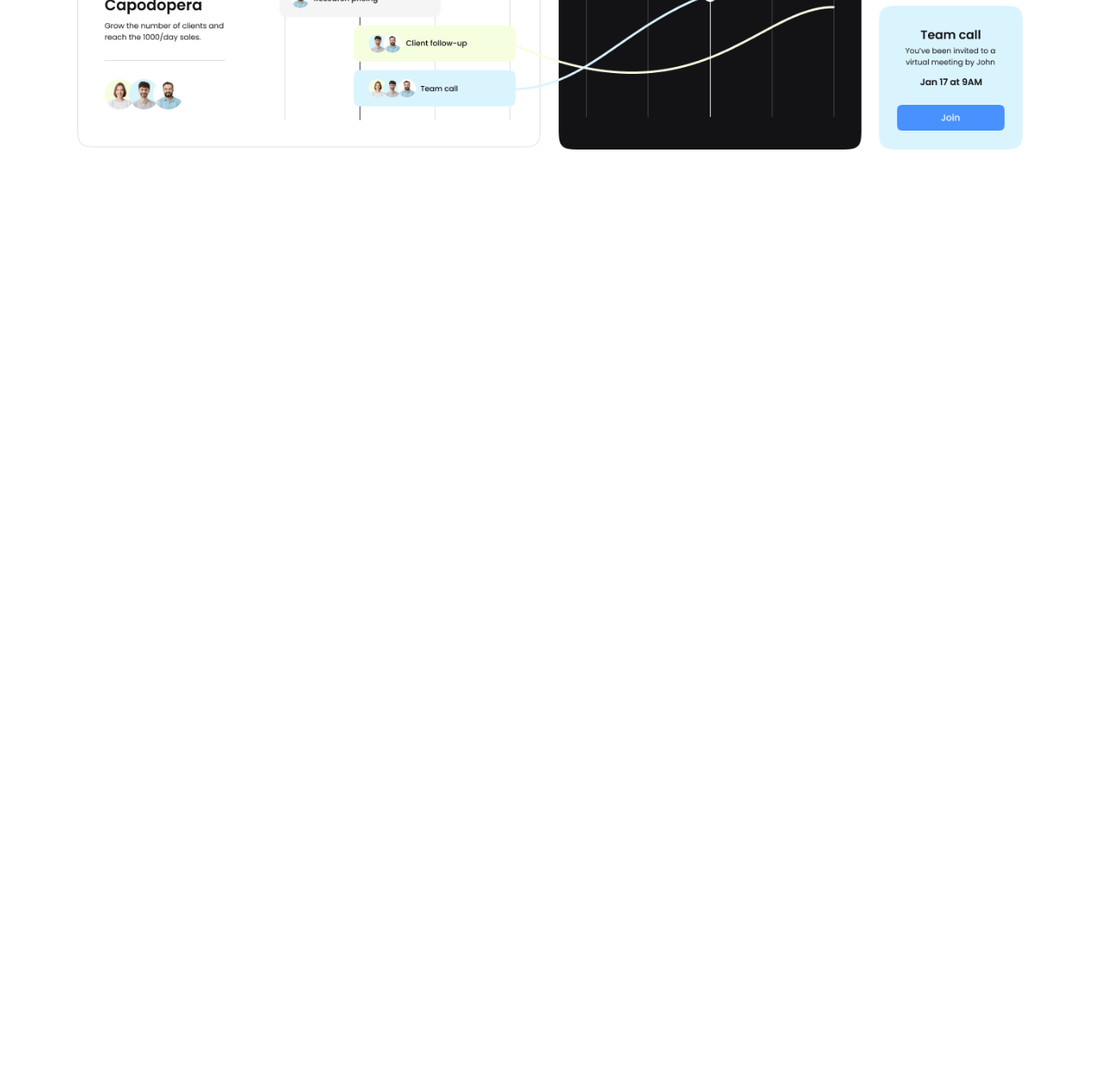
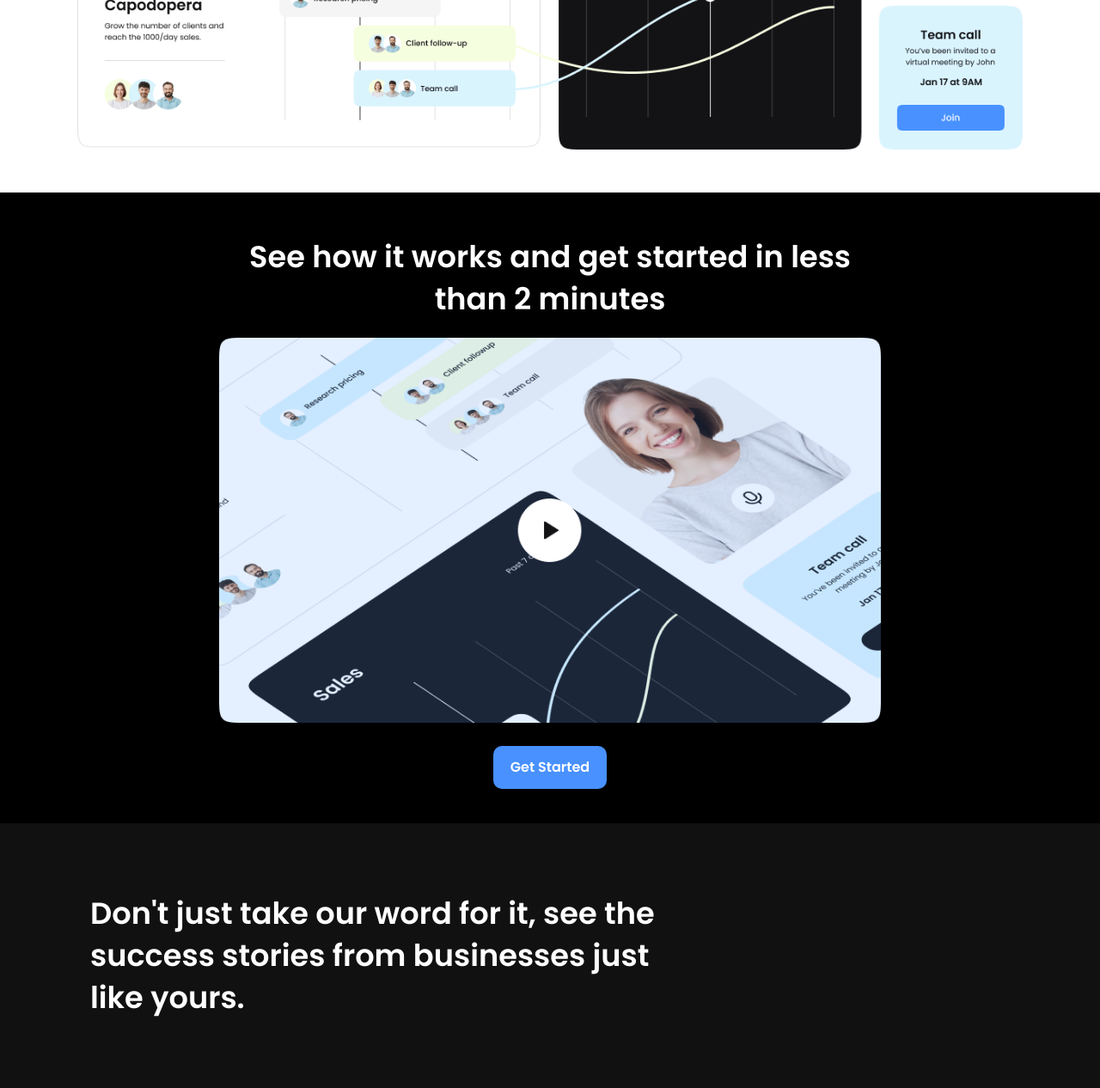
Before and after one commit to steelfish1010/html_css_landing_page, a plain HTML site: page index.html in a window 1280 px wide. Shown: the part 500-1766 px from the top of the page at 86% size. Before the commit the page ends 800 px from the top, so only its background shows below. Drawn offline with Linux system fonts and the light colour scheme; a script that the page names is missing.

Commit message:
add video section

```diff
--- a/css/style.css
+++ b/css/style.css
@@ -86,6 +86,31 @@ img {
     margin-bottom: 20px;
 }
 
+/* Video */
+.video {
+    padding: 10px 0 40px;
+}
+
+.video-content {
+    display: flex;
+    flex-direction: column;
+    align-items: center;
+}
+
+.video-preview {
+    margin-bottom: 20px;
+}
+
+/* Testimonials */
+.testimonials {
+    padding: 40px 0;
+}
+
+.testimonials .testimonials-heading {
+    width: 700px;
+    margin-bottom: 40px;
+}
+
 /* Utility Classes */
 .container {
     max-width: 1100px;
@@ -110,6 +135,7 @@ img {
     border: none;
     border-radius: 10px;
     cursor: pointer;
+    text-align: center;
     transition: 0.5s;
 }
 
@@ -171,3 +197,24 @@ img {
 .text-center {
     text-align: center;
 }
+
+/* Background */
+.bg-primary {
+    background: var(--primary-colour);
+    color: #fff;
+}
+
+.bg-light {
+    background: var(--light-colour);
+    color: #333;
+}
+
+.bg-dark {
+    background: var(--dark-colour);
+    color: #fff;
+}
+
+.bg-black {
+    background: #000;
+    color: #fff;
+}
--- a/index.html
+++ b/index.html
@@ -60,7 +60,28 @@
             </div>
         </div>
     </section>
-
+    <!-- Video section -->
+    <section class="video bg-black">
+        <div class="container-sm">
+            <h2 class="video-heading text-xl text-center">
+                See how it works and get started in less than 2 minutes
+            </h2>
+            <div class="video-content">
+                <a href="#">
+                    <img src="./images/video-preview.png" alt="video" class="video-preview"/>
+                </a>
+                <a href="#" class="btn btn-primary">Get Started</a>
+            </div>
+        </div>
+    </section>
+    <!-- Testimonials -->
+    <section class="testimonials bg-dark">
+        <div class="container">
+            <h3 class="testimonials-heading text-xl">
+                Don't just take our word for it, see the success stories from businesses just like yours.
+            </h3>
+        </div>
+    </section>
     <script src="js/main.js"></script>
 </body>
 
```
